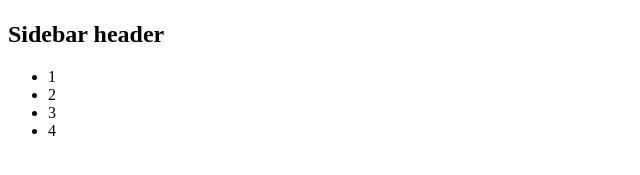
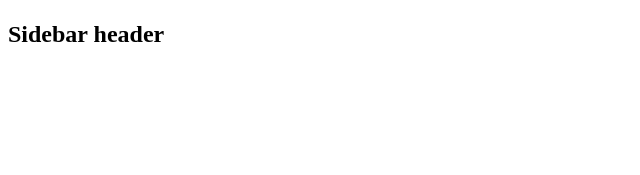
Before and after one commit to ksenia-lavrook/git-test, a plain HTML site: page index.html in a window 1280 px wide. Shown: the part 563-738 px from the top of the page, 0-640 px from the left. Drawn offline with Linux system fonts and the light colour scheme.

Commit message:
theard commit

```diff
--- a/index.html
+++ b/index.html
@@ -11,12 +11,7 @@
 	<h2>Sidebar header</h2>
 
 
-	<ul>
-		<li>1</li>
-		<li>2</li>
-		<li>3</li>
-		<li>4</li>
-	</ul>
+
 
 </body>
 </html>
```
